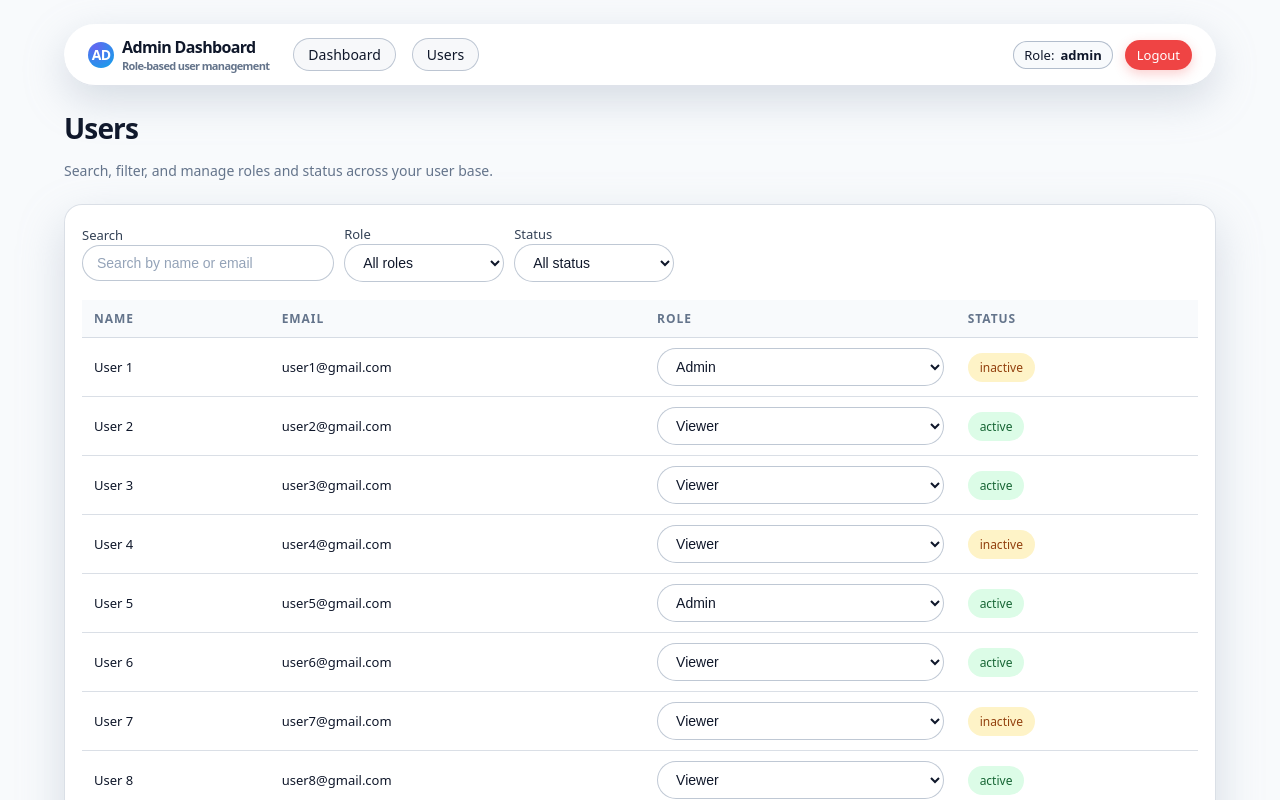
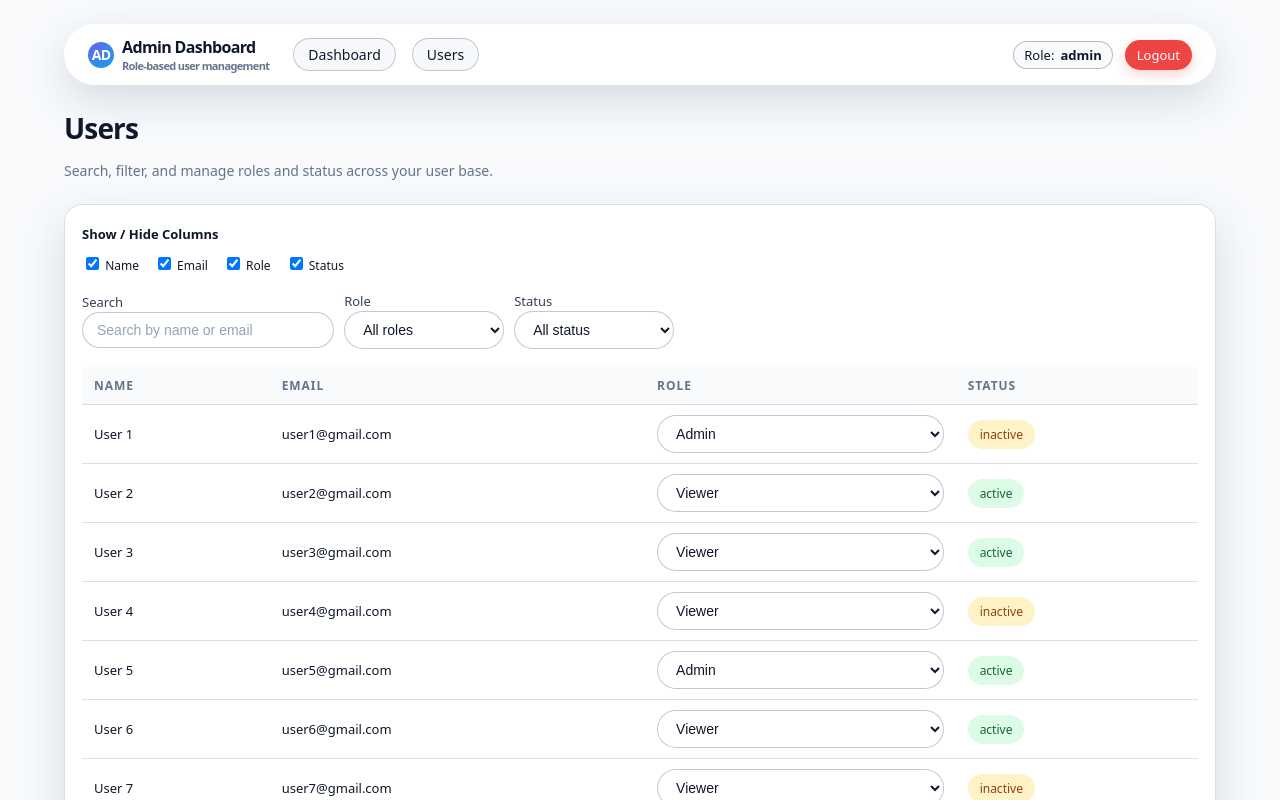
Before and after one commit to Swapnilpandey01/admin-dashboard-complete, a Next.js app: page /dashboard/users in a window 1280 px wide. Shown: the top 800 px of the page. Built offline with nearby package versions, Linux system fonts and the light colour scheme; sample sign-in values are in the browser's storage.

Commit message:
feat(users): add column visibility toggle to users table
Add functionality to show/hide columns in the users table. This improves user experience by allowing customization of visible data.

```diff
--- a/src/app/dashboard/users/page.tsx
+++ b/src/app/dashboard/users/page.tsx
@@ -1,5 +1,5 @@
 "use client";
-import { useState, useEffect } from "react";
+import { useEffect, useState } from "react";
 import { useRouter, useSearchParams } from "next/navigation";
 import { useAuth } from "@/context/AuthContext";
 import { useUsers } from "@/context/UserContext";
@@ -82,6 +82,14 @@ export default function UsersPage() {
     startIndex + PAGE_SIZE
   );
 
+  const [visibleColumns, setVisibleColumns] = useState<Record<string, boolean>>({
+    name: true,
+    email: true,
+    role: true,
+    status: true,
+  });
+
+
   const columns: Column<User>[] = [
     {
       header: "Name",
@@ -148,6 +156,11 @@ export default function UsersPage() {
     },
   ];
 
+  const filteredColumns = columns.filter(
+  (col) => visibleColumns[col.accessor as string]
+);
+
+
 
   return (
     <section>
@@ -157,6 +170,34 @@ export default function UsersPage() {
       </p>
 
       <div className="card-surface">
+
+
+        {/* COLUMN VISIBILITY TOGGLE */}
+        <div style={{ marginBottom: 15 }}>
+          <strong style={{ fontSize: 13 }}>Show / Hide Columns</strong>
+
+          <div style={{ display: "flex", gap: 15, marginTop: 10 }}>
+            {columns.map((col) => (
+              <label
+                key={String(col.accessor)}
+                style={{ fontSize: 12, cursor: "pointer" }}
+              >
+                <input
+                  type="checkbox"
+                  checked={visibleColumns[col.accessor as string]}
+                  onChange={() =>
+                    setVisibleColumns((prev) => ({
+                      ...prev,
+                      [col.accessor as string]:
+                        !prev[col.accessor as string],
+                    }))
+                  }
+                />{" "}
+                {col.header}
+              </label>
+            ))}
+          </div>
+        </div>
 
 
         {/* SEARCH & FILTER UI */}
@@ -219,7 +260,7 @@ export default function UsersPage() {
 
         {/* TABLE */}
         <DataTable<User>
-          columns={columns}
+          columns={filteredColumns}
           data={currentUsers}
           emptyMessage="No users found"
         />
--- a/src/context/AuthContext.tsx
+++ b/src/context/AuthContext.tsx
@@ -16,7 +16,7 @@ export const AuthProvider = ({ children }: { children: React.ReactNode }) => {
     if (storedRole) {
       setRoleState(storedRole);
     }
-    setLoading(false); // important
+    setLoading(false);
   }, []);
 
   const login = (r: Role) => {
```
